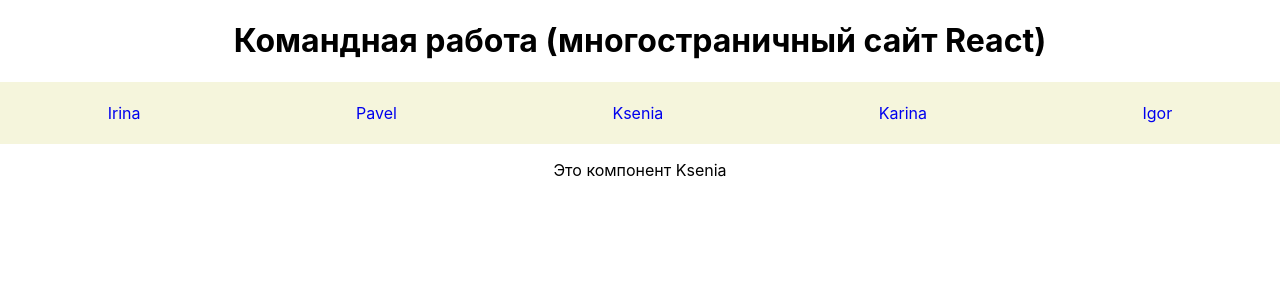
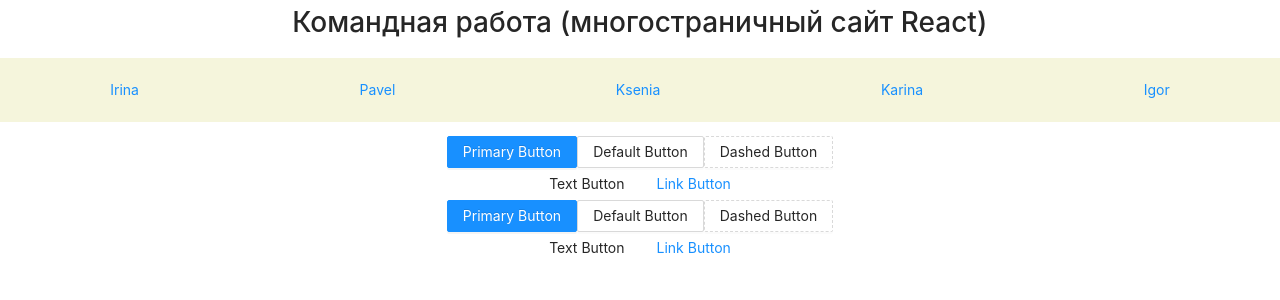
Before and after one commit to KseniaZelinger/comand_work, a React (Create React App) app: page /ksenia in a window 1280 px wide. Shown: the top 300 px of the page. Built offline with nearby package versions, Linux system fonts and the light colour scheme.

Commit message:
подключение библиотеки

```diff
--- a/package.json
+++ b/package.json
@@ -6,6 +6,7 @@
     "@testing-library/jest-dom": "^5.16.5",
     "@testing-library/react": "^13.4.0",
     "@testing-library/user-event": "^13.5.0",
+    "antd": "^4.24.0",
     "react": "^18.2.0",
     "react-dom": "^18.2.0",
     "react-router-dom": "^6.4.3",
--- a/src/App.js
+++ b/src/App.js
@@ -1,6 +1,7 @@
 import logo from './logo.svg';
 import './App.css';
 import React from "react";
+import 'antd/dist/antd.css';
 import {
   BrowserRouter as Router,
   Routes,
@@ -39,6 +40,7 @@
               </li>
             </ul>
           </nav>
+          <Ksenia />
         </div>
         <div>
           <Routes>
--- a/src/components/Ksenia.jsx
+++ b/src/components/Ksenia.jsx
@@ -1,10 +1,17 @@
+import { Button } from 'antd';
 import React from 'react';
 
 function Ksenia() {
 
     return (
         <div>
-            Это компонент Ksenia
+            <Button type="primary">Primary Button</Button>
+            <Button>Default Button</Button>
+            <Button type="dashed">Dashed Button</Button>
+            <br />
+            <Button type="text">Text Button</Button>
+            <Button type="link">Link Button</Button>
+
         </div>
     )
 }
```
Also changed, not shown: 1 other file (tests, documents, lock files or other folders).
